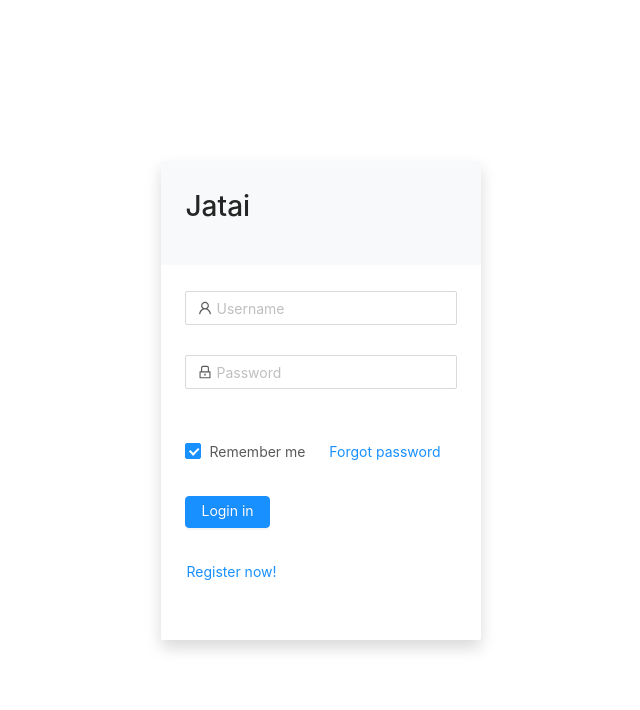
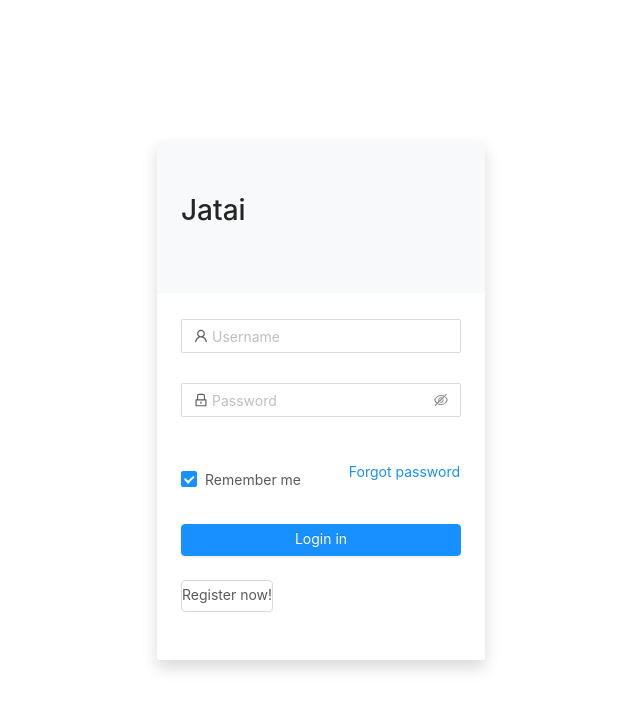
Before and after one commit to ytmjatai/react-demo, a React app: page /login in a window 1280 px wide. Shown: the top 710 px of the page, without its empty margins (319-959 px from the left). Built offline with nearby package versions, Linux system fonts and the light colour scheme.

Commit message:
code optimization

```diff
--- a/src/components/aside/aside.tsx
+++ b/src/components/aside/aside.tsx
@@ -3,13 +3,15 @@ import { Link } from "react-router-dom";
 import { Layout, Menu } from 'antd';
 import { DesktopOutlined, UserOutlined, } from '@ant-design/icons';
 
-import RxEventService from '../../services/rx-event.service';
+import rxSvc from '../../services/rx-event.service';
 import './aside.scss';
+import { Subscription } from 'rxjs/internal/Subscription';
 
 export default class Aside extends React.Component {
   state = {
     collapsed: false,
   };
+  toggle$: Subscription;
 
   onCollapse = collapsed => {
     this.setState({ collapsed });
@@ -24,10 +26,13 @@ export default class Aside extends React.Component {
   }
 
   componentDidMount() {
-    const rxSvc = RxEventService.getInstance();
-    rxSvc.on('toggle-aside').subscribe(
+    this.toggle$ = rxSvc.on('toggle-aside').subscribe(
       _ => this.toggle()
     );
+  }
+
+  componentWillUnmount() {
+    this.toggle$.unsubscribe();
   }
 
   render() {
--- a/src/components/header/header.tsx
+++ b/src/components/header/header.tsx
@@ -2,12 +2,11 @@ import React from 'react';
 import { Button } from 'antd';
 import { MenuOutlined } from '@ant-design/icons';
 
-import RxEventService from '../../services/rx-event.service';
+import rxSvc from '../../services/rx-event.service';
 
 class Header extends React.Component {
 
   toggleAside = () => {
-    const rxSvc = RxEventService.getInstance();
     rxSvc.publish('toggle-aside', null);
   }
   render() {
--- a/src/modules/login/login.scss
+++ b/src/modules/login/login.scss
@@ -5,6 +5,7 @@
 
   @media screen and (min-width: 768px) {
     .login-card {
+      min-width: 320px;
       box-shadow: 0 0.5rem 1rem rgba(0, 0, 0, 0.15) !important;
     }
   }
--- a/src/modules/login/login.tsx
+++ b/src/modules/login/login.tsx
@@ -7,58 +7,36 @@ import './login.scss';
 
 
 class Login extends React.Component {
-
-  state = {
-    checked: true
-  }
-  onFinish = (values) => {
+  onLogin = (values) => {
     console.log('Received values of form: ', values);
   };
-  onCheckChange($event) {
-    console.log($event);
-    this.setState({
-      checked: $event.target.checked
-    })
-  }
+
   render() {
     return (
       <div id="Login" className="h-100 d-flex align-items-center justify-content-center">
-        <Card className="login-card" bordered={false} cover={<div className="p-4 bg-light"><h1>Jatai</h1></div>}>
-          <Form
-            name="normal_login"
-            className="login-form"
-            initialValues={{ remember: true }}
-            onFinish={this.onFinish}
-          >
-            <Form.Item
-              name="username"
-              rules={[{ required: true, message: 'Please input your Username!' }]}
-            >
-              <Input prefix={<UserOutlined className="ewsite-form-item-icon" />} placeholder="Username" />
+        <Card className="login-card" bordered={false} cover={<div className="py-5 px-4 bg-light"><h1>Jatai</h1></div>}>
+          <Form initialValues={{ remember: true }} onFinish={this.onLogin}  >
+
+            <Form.Item name="username" rules={[{ required: true, message: 'Please input your Username!' }]} >
+              <Input prefix={<UserOutlined />} placeholder="Username" />
             </Form.Item>
-            <Form.Item
-              name="password"
-              rules={[{ required: true, message: 'Please input your Password!' }]}
-            >
-              <Input
-                prefix={<LockOutlined className="ewesite-form-item-icon" />}
-                type="password"
-                placeholder="Password"
-              />
+
+            <Form.Item name="password" rules={[{ required: true, message: 'Please input your Password!' }]}  >
+              <Input.Password prefix={<LockOutlined />} placeholder="Password" />
             </Form.Item>
-            <Form.Item className="d-flex">
-              <Checkbox checked={this.state.checked} onChange={this.onCheckChange}>Remember me</Checkbox>
-              <Button type="link"> Forgot password</Button>
+
+            <Form.Item name="remember" valuePropName="checked">
+              <div className="d-flex align-items-center justify-content-between">
+                <Checkbox name="checked" defaultChecked={true}>Remember me</Checkbox>
+                <Button className="p-0" type="link"> Forgot password</Button>
+              </div>
             </Form.Item>
-            <Form.Item>
-              <Button type="primary" htmlType="submit" className="d-block login-form-button">Login in </Button>
-            </Form.Item>
-            <Form.Item>
-              <Button className="p-0" type="link">Register now!</Button>
-            </Form.Item>
+
+            <Button type="primary" htmlType="submit" className="w-100 login-form-button">Login in </Button>
+            <Button className="my-4 p-0" type="text">Register now!</Button>
+
           </Form>
         </Card>
-
       </div>
     );
   }
--- a/src/services/rx-event.service.ts
+++ b/src/services/rx-event.service.ts
@@ -28,4 +28,6 @@ class RxEventService {
     this.events[eventName].next(val);
   }
 }
-export default RxEventService;
+
+const rxSvc = new RxEventService();
+export default rxSvc;
```
